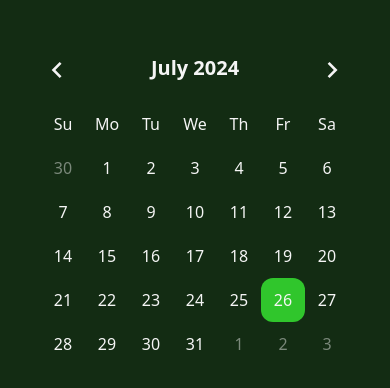
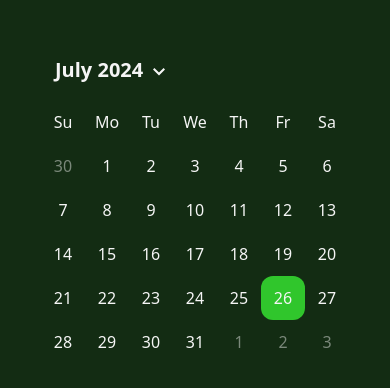
Before and after one commit to smgsankar/mini-projects, a React (Vite) app in the folder todo/: page / in a window 390 px wide. Shown: the part 212-600 px from the top of the page. Built offline with nearby package versions, Linux system fonts and the light colour scheme.

Commit message:
fix: add responsiveness to calendar header

```diff
--- a/todo/src/Calendar/components/Header.jsx
+++ b/todo/src/Calendar/components/Header.jsx
@@ -3,6 +3,7 @@ import { addMonths, subMonths } from "date-fns";
 import { ChevronLeft } from "../../icons/ChevronLeft";
 import { ChevronRight } from "../../icons/ChevronRight";
 import { getMonthAndYear } from "../helpers";
+import { ChevronDown } from "../../icons/ChevronDown";
 
 export function Header({ targetDate, setTargetDate }) {
   const handlePrevMonth = () => {
@@ -18,21 +19,26 @@ export function Header({ targetDate, setTargetDate }) {
   const monthAndYear = getMonthAndYear(targetDate);
 
   return (
-    <div className="flex justify-between font-bold text-xl">
+    <div className="flex justify-between items-center font-bold text-xl px-[14px] lg:px-0">
       <a
         type="button"
         onClick={handlePrevMonth}
-        className="text-accent-white p-0"
+        className="hidden lg:block text-accent-white p-0"
       >
-        <ChevronLeft size={32} />
+        <ChevronLeft size={24} />
       </a>
-      <span className="text-accent-white">{monthAndYear}</span>
+      <a type="button" className="flex items-end gap-1">
+        <span className="text-accent-white">{monthAndYear}</span>
+        <span className="block lg:hidden text-accent-white p-0">
+          <ChevronDown size={24} />
+        </span>
+      </a>
       <a
         type="button"
         onClick={handleNextMonth}
-        className="text-accent-white p-0"
+        className="hidden lg:block text-accent-white p-0"
       >
-        <ChevronRight size={32} />
+        <ChevronRight size={24} />
       </a>
     </div>
   );
--- /dev/null
+++ b/todo/src/icons/ChevronDown.jsx
@@ -0,0 +1,17 @@
+import { IconPropTypes } from "./IconPropTypes";
+
+export function ChevronDown({ size = 24, fill = "currentColor" }) {
+  return (
+    <svg
+      xmlns="http://www.w3.org/2000/svg"
+      viewBox="0 -960 960 960"
+      height={size}
+      width={size}
+      fill={fill}
+    >
+      <path d="M480-344 240-584l56-56 184 184 184-184 56 56-240 240Z"/>
+    </svg>
+  );
+}
+
+ChevronDown.propTypes = IconPropTypes;
```
